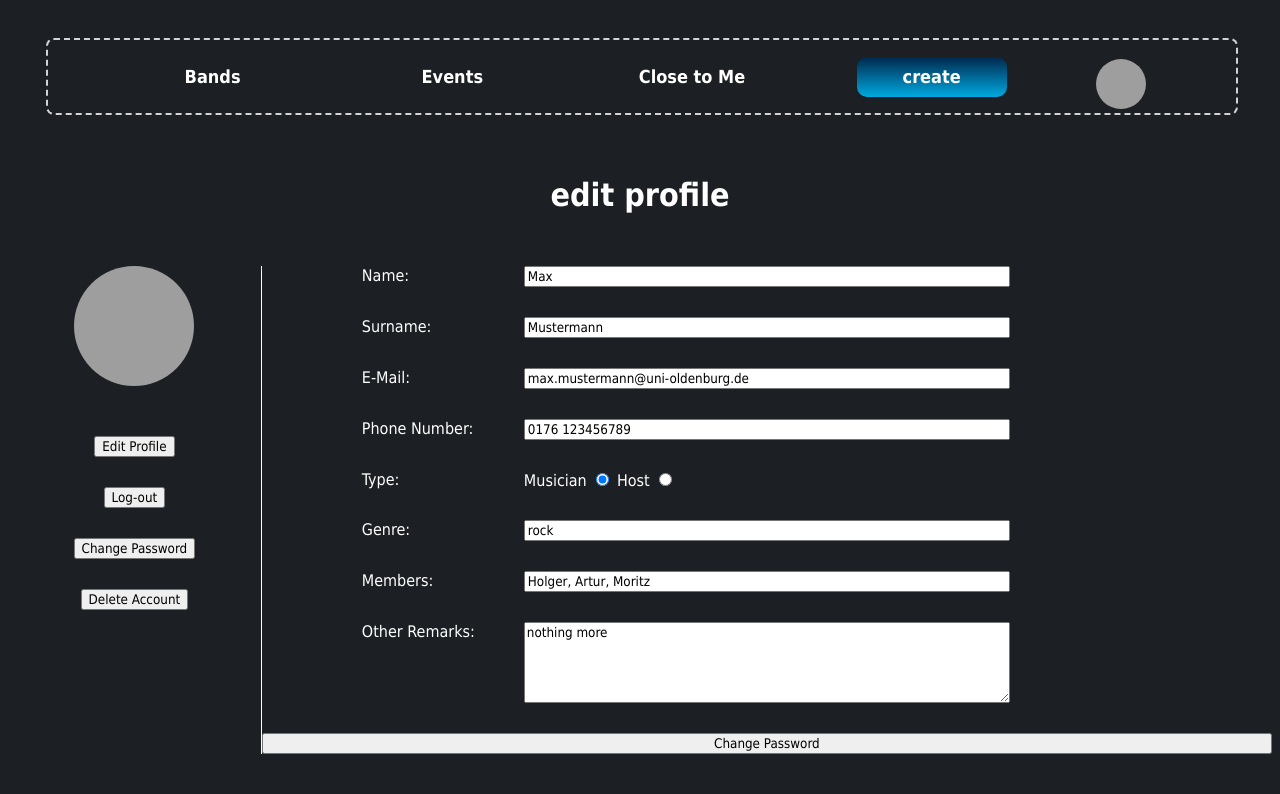
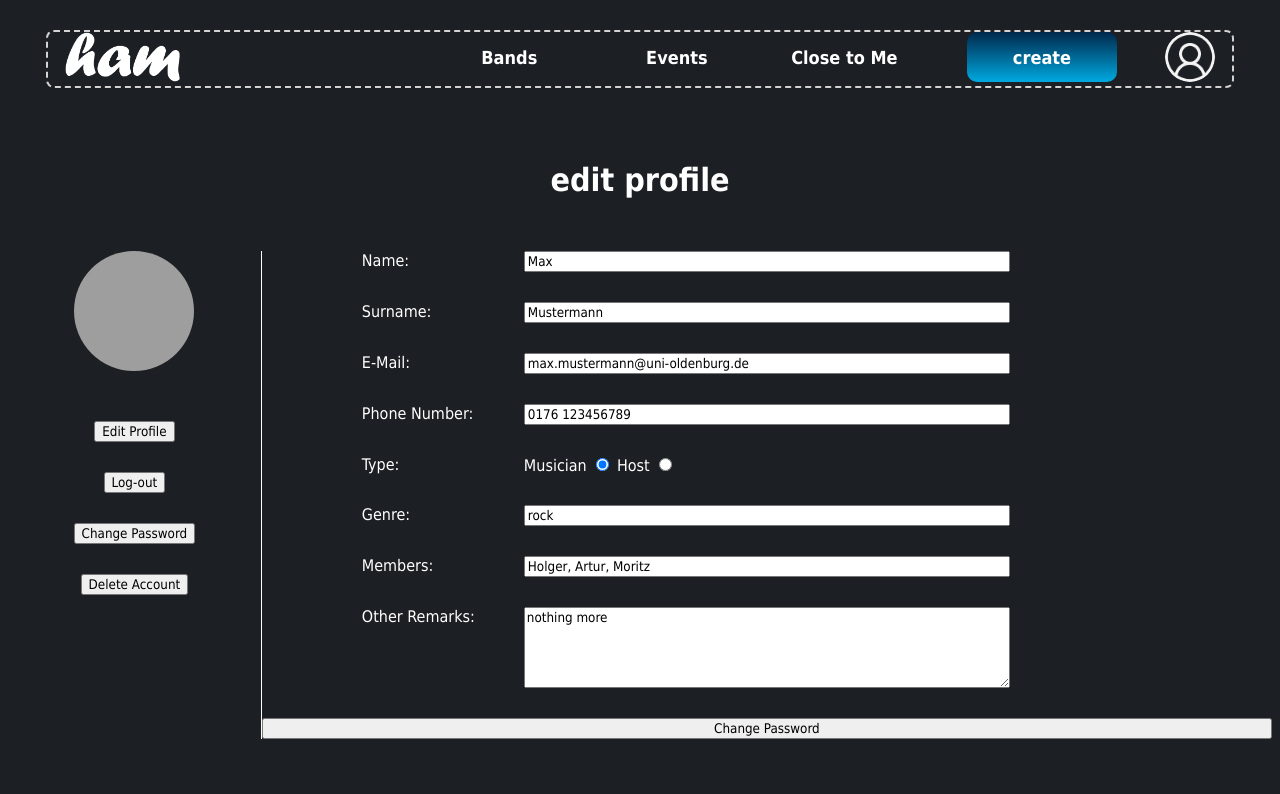
Before and after one commit to moritzscheer/ham, a PHP site: page /profile/editProfile.php in a window 1280 px wide. Shown: the top 794 px of the page. Run offline with PHP 8.4, Linux system fonts and the light colour scheme; the visitor is signed in with stand-in values (Sample User, id 1); grey boxes are pictures that could not be loaded.

Commit message:
wdadwaddwad

```diff
--- a/css/header.css
+++ b/css/header.css
@@ -1,11 +1,57 @@
-/*for all element divs in navigation bar*/
-#header {
-    flex-wrap: wrap;
-    display: flex;
-    align-content: center;
+/* ----------------- formatting for desktop resolution ----------------- */
+.desktop {
+    display: block;
 }
 
-/*all input elements in navigation bar*/
+.mobile {
+    display: none;
+}
+
+
+
+/* visibility for items with loggedIn status */
+.visible {
+    display: block;
+}
+
+.hidden {
+    display: none;
+}
+
+
+
+
+
+
+
+
+/* navigation bar */
+nav {
+    display: grid;
+    gap: 0px;
+    grid-template-rows: min-content min-content;
+    grid-template-columns: auto;
+    margin: 30px 3% 10px 3%;
+    height: 80px;
+    overflow: visible;
+}
+
+/* navigation bar header */
+#navbar {
+    grid-row: 1;
+    display: inline-flex;
+    justify-content: space-evenly;
+    flex-wrap: nowrap;
+    border: lightgrey dashed 2px;
+    border-radius: 8px;
+}
+.logo {
+    margin-right: 20%;
+}
+.dropdown {
+    overflow: visible;
+    height: 105%;
+}
 #navbar-button {
     background-color: transparent;
     height: 50px;
@@ -20,34 +66,14 @@
 #navbar-button:hover {
     border-bottom: 2px solid gray;
 }
-
-/*all elements (div) in navigation bar*/
-#nav-bar {
-    display: inline-flex;
-    width: 94%;
-    justify-content: space-evenly;
-    margin: 30px 3% 10px 3%;
-    border: lightgrey dashed 2px;
-    border-radius: 8px;
-}
-
-/*create button
-#navbar-create-button {
-    background-image: linear-gradient(to bottom, #0096fb ,var(--blue));
-    border-radius: 30px;
-    color: #e1e1e1;
-
-    border: transparent;
-    cursor: pointer;
-    font: bold 18px sans-serif;
-}*/
-
 #navbar-create-button{
     /*background-image: linear-gradient(to right, var(--oceanblue) 0%, var(--darkblue)  51%, var(--oceanblue)  100%);*/
     --gradientDegree: 180deg;
     background-image: linear-gradient(var(--gradientDegree), var(--darkblue), var(--oceanblue));
 
-    height: 40px;
+    margin-left: 30px;
+    margin-right: 30px;
+    height: 50px;
     width: 150px;
     transition: 0.5s;
     /*background-size: 200% auto;*/
@@ -57,8 +83,7 @@
     cursor: pointer;
     font-size: large;
     font-weight: bold;
- }
-
+}
 #navbar-create-button:hover {
     /*background-position: right center; /* change the direction of the change here */
     text-decoration: none;
@@ -67,41 +92,82 @@
 
 
 
-.visible {
-    display: block !important;
+/* navigation bar dropdown content */
+.content {
+    grid-row: 2;
+    display: none;
+    text-align: center;
+    backdrop-filter: blur(20px);
+    box-shadow: 0px 8px 16px 0px rgba(0,0,0,0.2);
+    transition: 2s;
+}
+#content-Item form input{
+    width: 100%;
+}
+#navbar:has(.dropdownProfile:hover) ~ #content-profile, #content-profile:hover {
+    width: 20%;
+    display: flex;
+    flex-direction: column;
+    justify-content: center;
+    margin-left: auto;
+}
+#navbar:has(.dropdownGeneral:hover) ~ #content-general{
+    display: flex;
+    flex-direction: column;
     justify-content: center;
 }
 
-.hidden {
-    display: none !important;
-}
 
-.dropdown {
-    overflow: hidden;
-}
 
-#dropdown-header {
-    display: grid;
-    grid-template-columns: auto auto;
-    grid-template-rows: 40% 60%;
+
+
+
+
+
+
+
+/* ----------------- formatting for tablet resolution ----------------- */
+@media screen and (min-width: 760px) and (max-width: 1200px) {
+    #navbar {
+        justify-content: right;
+        gap: 5px;
+    }
+    .logo {
+        margin-right: auto;
+    }
 }
 
 
-#dropdown-content {
-    display: none;
-    position: absolute;
-    background-color: transparent;
-    backdrop-filter: blur(20px);
-    min-width: 160px;
-    box-shadow: 0px 8px 16px 0px rgba(0,0,0,0.2);
-    z-index: 1;
-    transform: translate(-100px, 60px);
+
+/* ----------------- formatting for smartphone resolution ----------------- */
+@media screen and (max-device-width: 760px), screen and (max-width: 760px) {
+    .desktop {
+        display: none;
+    }
+    .mobile {
+        display: block;
+    }
+    nav {
+        height: min-content;
+        overflow: visible;
+    }
+    nav img {
+        height: 80px;
+        width: auto;
+    }
+    #navbar {
+        gap: 50px;
+        justify-content: right;
+    }
+    #navbar:has(.dropdownProfile:hover) ~ #content-profile {
+        width: 100%;
+    }
+    #navbar-create-button {
+        margin-left: 0px;
+        margin-right: 0px;
+    }
+    #content-profile form input, #content-general form input{
+        font-size: 24px;
+        height: 80px;
+    }
 }
-
-#dropdown-content form input {
-    text-align: left;
-}
-
-.dropdown:hover #dropdown-content{
-    display: block;
-}
--- a/index.php
+++ b/index.php
@@ -20,7 +20,7 @@
         </form>
     </div>
 </section>
-<link rel="stylesheet" type="text/css" href="css/format.css">
+<link rel="stylesheet" type="text/css" media="screen" href="css/format.css">
 <?php include_once "php/footer.php" ?>
 
 </body>
--- a/php/account.php
+++ b/php/account.php
@@ -46,7 +46,7 @@ $logpassword = htmlentities($_SESSION["logPassword"]);
 if (isset($_POST["login"])) {
     $_SESSION["loggedIn"] = 1;
 } elseif (isset($_POST["logout"])) {
-    $_SESSION["loggedIn"] = -1;
+    $_SESSION["loggedIn"] = 0;
 }
 // switches the header elements
 if( $_SESSION["loggedIn"] === 1 ){
@@ -56,7 +56,3 @@ if( $_SESSION["loggedIn"] === 1 ){
     $_SESSION["normalHeader"] = "visible";
     $_SESSION["profileHeader"] = "hidden";
 }
-
-if (isset($_FILES["profilePicture"])) {
-
-}
--- a/php/header.php
+++ b/php/header.php
@@ -1,58 +1,112 @@
+<nav>
+    <div id="navbar">
+        <div id="navbar-Item" class="logo">
+            <a href="index.php">
+                <img src="images/logo/ham_white_small.png" alt="logo" height="50">
+            </a>
+        </div>
 
-<nav>
-    <div id="nav-bar">
-        <div id="header">
+        <div id="navbar-Item" class="desktop">
+            <form action="bands.php">
+                <input type="submit" value="Bands" id="navbar-button">
+            </form>
+        </div>
+
+        <div id="navbar-Item" class="desktop">
+            <form action="events.php">
+                <input type="submit" value="Events" id="navbar-button">
+            </form>
+        </div>
+
+        <div id="navbar-Item" class="desktop">
+            <form action="closeToMe.php">
+                <input type="submit" value="Close to Me" id="navbar-button">
+            </form>
+        </div>
+
+        <div id="navbar-Item" class="desktop <?php echo $_SESSION["profileHeader"]?>">
+            <form action="createEvent.php">
+                <input type="submit" value="create" id="navbar-create-button">
+            </form>
+        </div>
+
+        <div id="navbar-Item" class="desktop <?php echo $_SESSION["normalHeader"]?>">
+            <form action="profile/register.php">
+                <input type="submit" value="Sign Up" id="navbar-button">
+            </form>
+        </div>
+
+        <div id="navbar-Item" class="desktop <?php echo $_SESSION["normalHeader"]?>">
+            <form action="profile/login.php">
+                <input type="submit" value="Log-In" id="navbar-button">
+            </form>
+        </div>
+
+        <div id="navbar-Item" class="mobile dropdown dropdownProfile <?php echo $_SESSION["profileHeader"]?>">
+            <div>
+                <?php echo $_SESSION["name"]; ?>
+                <?php echo $_SESSION["type"]; ?>
+            </div>
+            <img src="images/profile/default.png" height="50" width="50" alt="profilePicture" class="profilePicture">
+        </div>
+
+        <div id="navbar-Item" class="mobile dropdown dropdownGeneral">
+            <img src="images/header/menu.png" alt="profile" height="50">
+        </div>
+    </div>
+
+
+
+    <div id="content-general" class="content">
+        <div id="content-Item" >
             <form action="bands.php" >
                 <input type="submit" value="Bands" id="navbar-button">
             </form>
         </div>
 
-        <div id="header">
-            <form action="events.php" >
+        <div id="content-Item">
+            <form action="events.php">
                 <input type="submit" value="Events" id="navbar-button">
             </form>
         </div>
 
-        <div id="header">
+        <div id="content-Item">
             <form action="closeToMe.php">
                 <input type="submit" value="Close to Me" id="navbar-button">
             </form>
         </div>
 
-        <div id="header">
+        <div id="content-Item">
             <form action="createEvent.php" class="<?php echo $_SESSION["profileHeader"]?>">
                 <input type="submit" value="create" id="navbar-create-button">
             </form>
         </div>
+    </div>
 
-        <div id="header" class="<?php echo $_SESSION["normalHeader"]?>">
+    <div id="content-profile" class="content">
+        <div id="content-Item" class=" <?php echo $_SESSION["normalHeader"]?>">
             <form action="profile/register.php">
                 <input type="submit" value="Sign Up" id="navbar-button">
             </form>
         </div>
 
-        <div id="header" class="<?php echo $_SESSION["normalHeader"]?>">
+        <div id="content-Item" class=" <?php echo $_SESSION["normalHeader"]?>">
             <form action="profile/login.php">
                 <input type="submit" value="Log-In" id="navbar-button">
             </form>
         </div>
 
-        <div id="header" class="dropdown">
-            <div id="dropdown-header" class="<?php echo $_SESSION["profileHeader"]?>">
-                <?php echo $_SESSION["name"]; ?><br>
-                <?php echo $_SESSION["type"]; ?>
-                <img src="images/profilePicture.jpg" height="50" width="50" class="profilePicture">
-            </div>
+        <div id="content-Item" class="<?php echo $_SESSION["profileHeader"]?>">
+            <form action="profile/profile.php" id="navbar-Item">
+                <input type="submit" value="Profile" id="navbar-button">
+            </form>
+        </div>
 
-            <div id="dropdown-content">
-                <form action="profile/profile.php" id="header">
-                    <input type="submit" value="Profile" id="navbar-button">
-                </form>
-                <form action="index.php" method="post" id="header">
-                    <input type="submit" value="Log-out" id="navbar-button" name="logout">
-                </form>
-            </div>
+        <div id="content-Item" class="<?php echo $_SESSION["profileHeader"]?>">
+            <form action="index.php" method="post" id="navbar-Item">
+                <input type="submit" value="Log-out" id="navbar-button" name="logout">
+            </form>
         </div>
     </div>
-    <link rel="stylesheet" type="text/css" href="../css/header.css">
+    <link rel="stylesheet" type="text/css" media="screen" href="../css/header.css">
 </nav>
--- a/profile/changePassword.php
+++ b/profile/changePassword.php
@@ -10,7 +10,7 @@
             <!-- account navigation -->
             <div class="profileNavigation">
                 <div class="profilePicture-Box">
-                    <img src="../images/profilePicture.jpg" alt="profile picture" height="120" width="120" class="profilePicture">
+                    <img src="../images/profile/custom.jpg" alt="profile picture" height="120" width="120" class="profilePicture">
                 </div>
                 <?php include_once "../profile/profilNavigation.php" ?>
             </div>
--- a/profile/editProfile.php
+++ b/profile/editProfile.php
@@ -10,7 +10,7 @@
             <!-- profile navigation -->
             <div class="profileNavigation">
                 <div for="image" class="profilePicture-Box">
-                    <img src="../images/profilePicture.jpg" alt="Profile could not load" height="120" width="120" class="profilePicture" id="editProfilePicture">
+                    <img src="../images/profile/custom.jpg" alt="Profile could not load" height="120" width="120" class="profilePicture" id="editProfilePicture">
                     <label id="profile-Link">Profilbild ändern
                         <input type="file" name="profilePicture" id="image" style="display:none;" id="profile-Link"/>
                     </label>
--- a/profile/profile.php
+++ b/profile/profile.php
@@ -10,7 +10,7 @@
             <!-- account navigation -->
             <div class="profileNavigation">
                 <div class="profilePicture-Box">
-                    <img src="../images/profilePicture.jpg" alt="profile picture" height="120" width="120" class="profilePicture">
+                    <img src="../images/profile/custom.jpg" alt="profile picture" height="120" width="120" class="profilePicture">
                 </div>
                 <?php include_once "../profile/profilNavigation.php" ?>
             </div>
```
Also changed, not shown: images/header/menu.png (added), images/map.png (deleted), images/profile/default.png (added), 1 other file.
